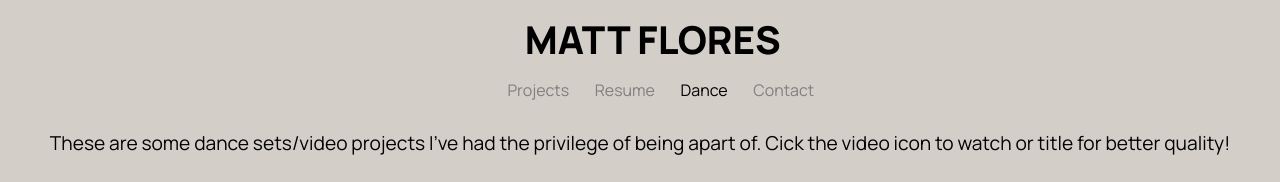
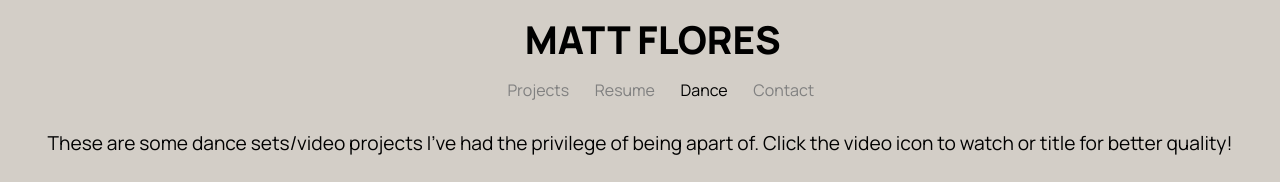
Before and after one commit to rmattflo/rmattflo.github.io, a plain HTML site: page dance.html in a window 1280 px wide. Shown: the top 182 px of the page. Drawn offline with Linux system fonts and the light colour scheme.

Commit message:
typo corrected part 2

```diff
--- a/dance.html
+++ b/dance.html
@@ -34,7 +34,7 @@
 
   <div class="hello">
     <div class="hi">These are some dance sets/video projects I've had the privilege of being apart of.
-      Cick the video icon to watch or title for better quality!
+      Click the video icon to watch or title for better quality!
     </div>
   </div>
 
```
